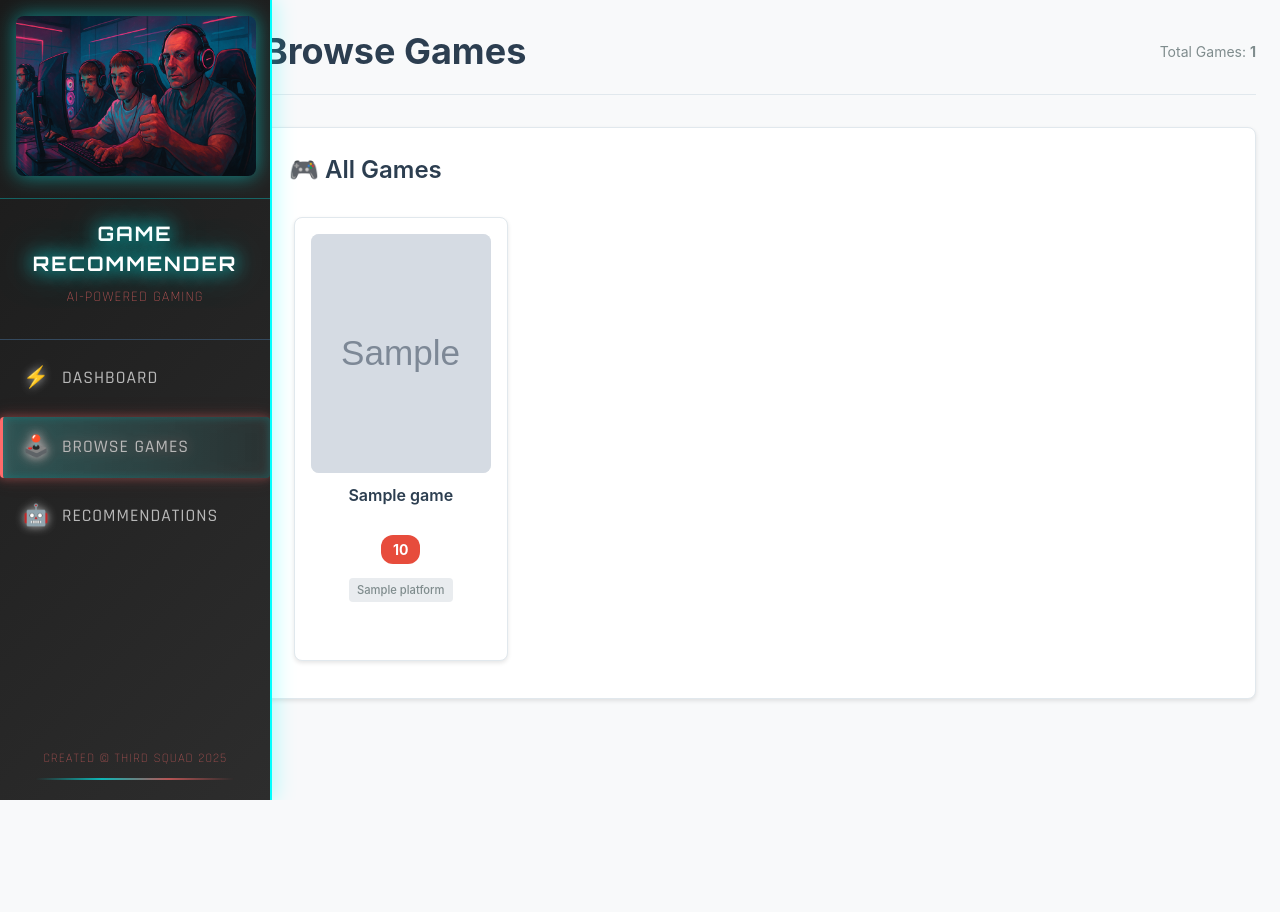
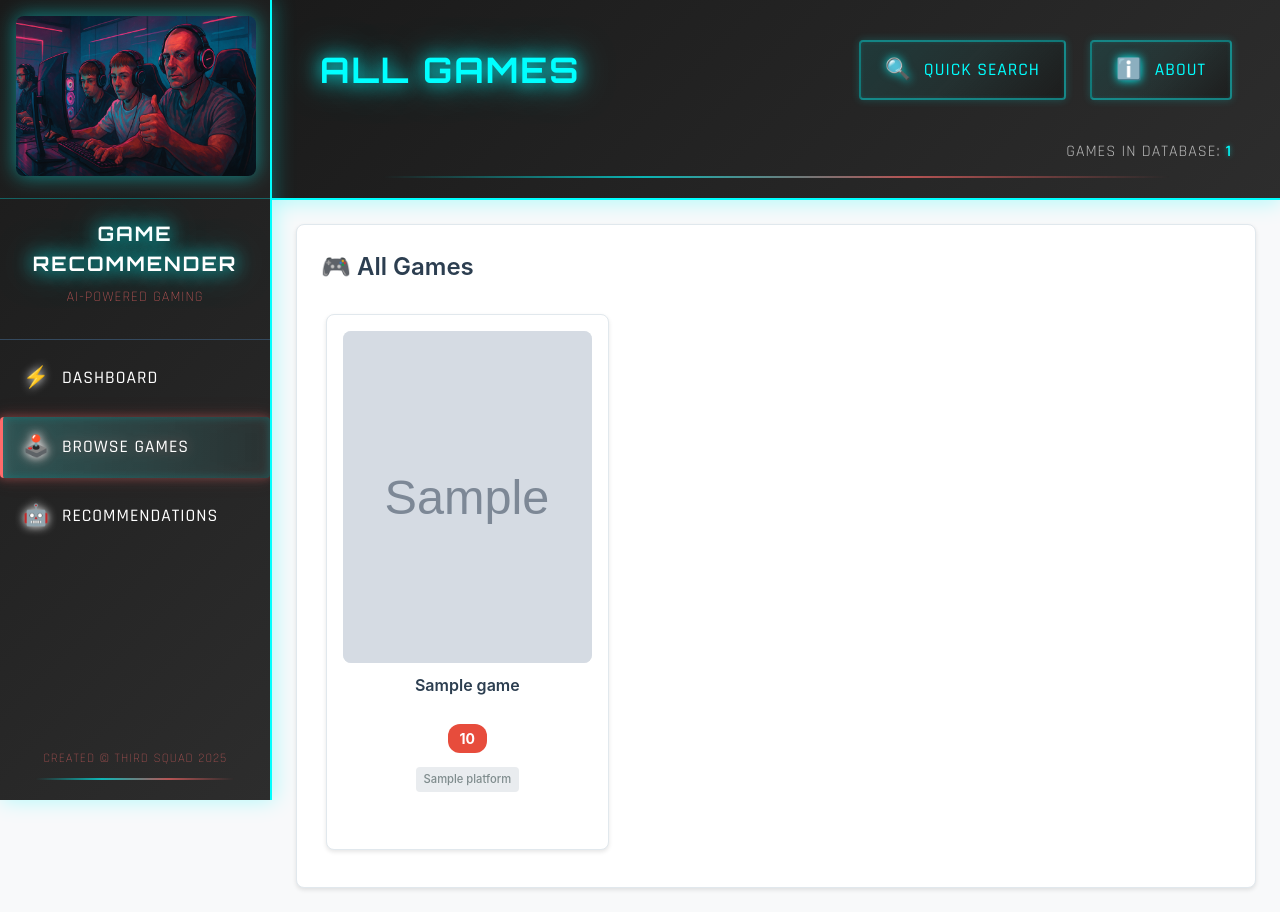
Before and after one commit to SviatoslavS-ui/Game-recomendations, a Spring app: page /pages/games in a window 1280 px wide. Before the commit the page ends 800 px from the top, so only its background shows below. Run offline with Thymeleaf, Linux system fonts and the light colour scheme; the template is opened without the code that fills it: most values are stand-ins (such as "Sample title", 1, 10 or a date in 2020); grey boxes marked "Sample" are stand-in pictures; data that the repository does not hold is empty.

Commit message:
Header remastered in Cyberpunk style

```diff
--- /dev/null
+++ b/src/main/resources/static/css/header.css
@@ -0,0 +1,171 @@
+/* ===== CYBERPUNK HEADER STYLES ===== */
+/* Variables and utility classes are imported from variables.css */
+
+/* === HEADER CONTAINER === */
+
+.cyberpunk-header {
+    position: fixed;
+    top: 0;
+    left: var(--sidebar-width);
+    width: calc(100% - var(--sidebar-width));
+    height: var(--header-height);
+    background: linear-gradient(135deg, var(--cyberpunk-dark-primary) 0%, var(--cyberpunk-dark-secondary) 100%);
+    border-bottom: var(--border-width) solid var(--cyberpunk-cyan);
+    box-shadow: 0 var(--border-width) 1.25rem rgba(0, 255, 255, 0.3);
+    z-index: 999;
+    display: flex;
+    flex-direction: column;
+    justify-content: space-between;
+}
+
+/* === HEADER CONTENT === */
+.header-content {
+    display: flex;
+    align-items: center;
+    justify-content: space-between;
+    padding: 2rem 3rem;
+    flex: 1;
+}
+
+/* === HEADER TITLE === */
+.header-title {
+    font-size: 2.2rem;
+    font-weight: 700;
+    margin: 0;
+    animation: titleGlow 2s ease-in-out infinite alternate;
+}
+
+@keyframes titleGlow {
+    from {
+        text-shadow:
+            0 0 0.625rem rgba(0, 255, 255, 0.8),
+            0 0 1.25rem rgba(0, 255, 255, 0.4);
+    }
+    to {
+        text-shadow:
+            0 0 1.25rem rgba(0, 255, 255, 1),
+            0 0 2.5rem rgba(0, 255, 255, 0.6);
+    }
+}
+
+/* === HEADER ACTIONS === */
+.header-actions {
+    display: flex;
+    gap: 1.5rem;
+    align-items: center;
+}
+
+.header-btn {
+    display: flex;
+    align-items: center;
+    gap: 0.75rem;
+    padding: 0.9375rem 1.5rem;
+    background: linear-gradient(135deg,
+        rgba(0, 255, 255, 0.1) 0%,
+        rgba(0, 255, 255, 0.05) 50%,
+        rgba(26, 26, 26, 0.8) 100%);
+    border: var(--border-width) solid rgba(0, 255, 255, 0.4);
+    border-radius: var(--border-radius-sm);
+    color: var(--cyberpunk-cyan);
+    cursor: pointer;
+    transition: all 0.3s ease;
+    text-decoration: none;
+    font-size: 1.1rem;
+    font-weight: 500;
+    position: relative;
+    overflow: hidden;
+    box-shadow:
+        0 0 0.5rem rgba(0, 255, 255, 0.2),
+        inset 0 0 0.25rem rgba(0, 255, 255, 0.1);
+}
+
+.header-btn:hover {
+    background: linear-gradient(135deg,
+        rgba(0, 255, 255, 0.2) 0%,
+        rgba(0, 255, 255, 0.1) 50%,
+        rgba(26, 26, 26, 0.9) 100%);
+    border-color: var(--cyberpunk-cyan);
+    transform: translateY(-0.125rem) scale(1.02);
+    box-shadow:
+        0 0 1rem rgba(0, 255, 255, 0.4),
+        0 0.25rem 0.5rem rgba(0, 0, 0, 0.3),
+        inset 0 0 0.5rem rgba(0, 255, 255, 0.2);
+    text-shadow: 0 0 0.5rem rgba(0, 255, 255, 0.8);
+}
+
+.btn-icon {
+    font-size: 1.3rem;
+    min-width: 1.5rem;
+    text-align: center;
+    filter: drop-shadow(0 0 0.3125rem currentColor);
+}
+
+.btn-text {
+    text-transform: uppercase;
+    letter-spacing: 1px;
+}
+
+/* === HEADER STATS === */
+.header-stats {
+    display: flex;
+    justify-content: flex-end;
+    padding: 0 3rem 0.75rem 3rem;
+}
+
+.stat-item {
+    color: var(--cyberpunk-muted);
+    font-size: 1rem;
+    font-weight: 400;
+    font-family: 'Rajdhani', 'Arial', sans-serif;
+    text-transform: uppercase;
+    letter-spacing: 1px;
+}
+
+.stat-item strong {
+    color: var(--cyberpunk-cyan);
+    font-weight: 600;
+    text-shadow: 0 0 0.3125rem rgba(0, 255, 255, 0.5);
+}
+
+/* === HEADER ACCENT === */
+.header-accent {
+    padding: 0 3rem 1.25rem 3rem;
+}
+
+/* === RESPONSIVE DESIGN === */
+@media (max-width: 48rem) {
+    .cyberpunk-header {
+        left: 0;
+        width: 100%;
+        height: auto;
+        position: relative;
+        border-bottom: var(--border-width) solid var(--cyberpunk-cyan);
+    }
+
+    .header-content {
+        flex-direction: column;
+        gap: 1.5rem;
+        padding: 1.5rem;
+        text-align: center;
+    }
+
+    .header-title {
+        font-size: 1.8rem;
+    }
+
+    .header-actions {
+        flex-direction: column;
+        gap: 1rem;
+        width: 100%;
+    }
+
+    .header-btn {
+        justify-content: center;
+        width: 100%;
+        max-width: 20rem;
+    }
+
+    .header-accent {
+        padding: 0 1.5rem 1rem 1.5rem;
+    }
+}
--- a/src/main/resources/static/css/main.css
+++ b/src/main/resources/static/css/main.css
@@ -1,8 +1,11 @@
 /* Game Recommender - Main Stylesheet */
-/* Based on Docker-inspired design specification */
 
 /* CSS Custom Properties - Design System */
 :root {
+  /* Layout Variables */
+  --sidebar-width: 17rem;
+  --sidebar-width-mobile: 100%;
+  --header-height: 12.5rem; /* 200px */
   /* Primary Brand Colors */
   --primary-blue: #4A90E2;
   --primary-blue-dark: #357ABD;
@@ -123,10 +126,11 @@ body {
 
 /* Main Content */
 .main-content {
-  margin-left: 240px;
+  margin-left: var(--sidebar-width);
+  margin-top: var(--header-height);
   padding: var(--space-6);
   flex: 1;
-  min-height: 100vh;
+  min-height: calc(100vh - var(--header-height));
 }
 
 .content-header {
--- a/src/main/resources/static/css/sidebar.css
+++ b/src/main/resources/static/css/sidebar.css
@@ -1,31 +1,5 @@
 /* ===== CYBERPUNK SIDEBAR STYLES ===== */
-
-/* === CSS CUSTOM PROPERTIES === */
-:root {
-    --cyberpunk-cyan: #00ffff;
-    --cyberpunk-coral: #ff6b6b;
-    --cyberpunk-muted: #b8b8b8;
-    --cyberpunk-dark-primary: #1a1a1a;
-    --cyberpunk-dark-secondary: #2d2d2d;
-
-    --sidebar-width: 17rem;
-    --sidebar-width-mobile: 100%;
-
-    --border-radius-sm: 0.25rem;
-    --border-radius-md: 0.5rem;
-    --border-width: 0.125rem;
-
-    --transition-fast: all 0.3s ease;
-    --transition-glow: filter 0.3s ease;
-
-    --glow-cyan-sm: 0 0 0.3125rem rgba(0, 255, 255, 0.4);
-    --glow-cyan-md: 0 0 0.5rem rgba(0, 255, 255, 0.4);
-    --glow-cyan-lg: 0 0 0.625rem rgba(0, 255, 255, 0.5);
-    --glow-coral-md: 0 0 0.4rem rgba(255, 107, 107, 0.5);
-
-    --shadow-cyan-soft: 0 0 0.75rem rgba(0, 255, 255, 0.2);
-    --shadow-coral-soft: 0 0 0.5rem rgba(255, 107, 107, 0.3);
-}
+/* Variables and utility classes are imported from variables.css */
 
 /* === GLOBAL USER SELECTION === */
 * {
@@ -51,56 +25,7 @@ textarea,
     user-select: text;
 }
 
-/* === BASE UTILITY CLASSES === */
-.cyberpunk-font-primary {
-    font-family: 'Orbitron', 'Courier New', monospace;
-    text-transform: uppercase;
-    letter-spacing: 2px;
-}
 
-.cyberpunk-font-secondary {
-    font-family: 'Rajdhani', 'Arial', sans-serif;
-    text-transform: uppercase;
-    letter-spacing: 1px;
-}
-
-.cyberpunk-text-primary {
-    color: var(--cyberpunk-cyan);
-}
-
-.cyberpunk-text-secondary {
-    color: var(--cyberpunk-coral);
-}
-
-.cyberpunk-text-muted {
-    color: var(--cyberpunk-muted);
-}
-
-.cyberpunk-glow-cyan {
-    text-shadow:
-        0 0 0.625rem rgba(0, 255, 255, 0.8),
-        0 0 1.25rem rgba(0, 255, 255, 0.4);
-}
-
-.smooth-transition {
-    transition: var(--transition-fast);
-}
-
-.glow-cyan-sm {
-    filter: drop-shadow(var(--glow-cyan-sm));
-}
-
-.glow-cyan-md {
-    filter: drop-shadow(var(--glow-cyan-md));
-}
-
-.glow-cyan-lg {
-    filter: drop-shadow(var(--glow-cyan-lg));
-}
-
-.glow-coral-md {
-    filter: drop-shadow(var(--glow-coral-md));
-}
 
 /* === SIDEBAR CONTAINER === */
 .sidebar {
--- /dev/null
+++ b/src/main/resources/static/css/variables.css
@@ -0,0 +1,85 @@
+/* ===== CYBERPUNK DESIGN SYSTEM VARIABLES ===== */
+
+:root {
+    /* === CYBERPUNK COLORS === */
+    --cyberpunk-cyan: #00ffff;
+    --cyberpunk-coral: #ff6b6b;
+    --cyberpunk-muted: #b8b8b8;
+    --cyberpunk-dark-primary: #1a1a1a;
+    --cyberpunk-dark-secondary: #2d2d2d;
+
+    /* === LAYOUT DIMENSIONS === */
+    --sidebar-width: 17rem;
+    --sidebar-width-mobile: 100%;
+    --header-height: 12.5rem; /* 200px */
+
+    /* === BORDER & RADIUS === */
+    --border-radius-sm: 0.25rem;
+    --border-radius-md: 0.5rem;
+    --border-width: 0.125rem;
+
+    /* === TRANSITIONS === */
+    --transition-fast: all 0.3s ease;
+    --transition-glow: filter 0.3s ease;
+
+    /* === GLOW EFFECTS === */
+    --glow-cyan-sm: 0 0 0.3125rem rgba(0, 255, 255, 0.4);
+    --glow-cyan-md: 0 0 0.5rem rgba(0, 255, 255, 0.4);
+    --glow-cyan-lg: 0 0 0.625rem rgba(0, 255, 255, 0.5);
+    --glow-coral-md: 0 0 0.4rem rgba(255, 107, 107, 0.5);
+
+    /* === SHADOW EFFECTS === */
+    --shadow-cyan-soft: 0 0 0.75rem rgba(0, 255, 255, 0.2);
+    --shadow-coral-soft: 0 0 0.5rem rgba(255, 107, 107, 0.3);
+}
+
+/* === CYBERPUNK UTILITY CLASSES === */
+.cyberpunk-font-primary {
+    font-family: 'Orbitron', 'Courier New', monospace;
+    text-transform: uppercase;
+    letter-spacing: 2px;
+}
+
+.cyberpunk-font-secondary {
+    font-family: 'Rajdhani', 'Arial', sans-serif;
+    text-transform: uppercase;
+    letter-spacing: 1px;
+}
+
+.cyberpunk-text-primary {
+    color: var(--cyberpunk-cyan);
+}
+
+.cyberpunk-text-secondary {
+    color: var(--cyberpunk-coral);
+}
+
+.cyberpunk-text-muted {
+    color: var(--cyberpunk-muted);
+}
+
+.cyberpunk-glow-cyan {
+    text-shadow:
+        0 0 0.625rem rgba(0, 255, 255, 0.8),
+        0 0 1.25rem rgba(0, 255, 255, 0.4);
+}
+
+.smooth-transition {
+    transition: var(--transition-fast);
+}
+
+.glow-cyan-sm {
+    filter: drop-shadow(var(--glow-cyan-sm));
+}
+
+.glow-cyan-md {
+    filter: drop-shadow(var(--glow-cyan-md));
+}
+
+.glow-cyan-lg {
+    filter: drop-shadow(var(--glow-cyan-lg));
+}
+
+.glow-coral-md {
+    filter: drop-shadow(var(--glow-coral-md));
+}
--- /dev/null
+++ b/src/main/resources/templates/fragments/header.html
@@ -0,0 +1,32 @@
+<!DOCTYPE html>
+<html lang="en" xmlns:th="http://www.thymeleaf.org">
+<body>
+    <!-- Header Fragment -->
+    <header class="cyberpunk-header" th:fragment="header(pageTitle)">
+        <div class="header-content">
+            <h1 class="header-title cyberpunk-font-primary cyberpunk-text-primary" th:text="${pageTitle ?: 'Game Recommender'}">Game Recommender</h1>
+
+            <div class="header-actions">
+                <button class="header-btn cyberpunk-font-secondary cyberpunk-text-primary">
+                    <span class="btn-icon">🔍</span>
+                    <span class="btn-text">Quick Search</span>
+                </button>
+                <button class="header-btn cyberpunk-font-secondary cyberpunk-text-primary">
+                    <span class="btn-icon">ℹ️</span>
+                    <span class="btn-text">About</span>
+                </button>
+            </div>
+        </div>
+
+        <!-- Header Stats -->
+        <div class="header-stats" th:if="${totalGames != null}">
+            <span class="stat-item">Games in database: <strong th:text="${totalGames}">0</strong></span>
+        </div>
+
+        <!-- Header Accent Line -->
+        <div class="header-accent">
+            <div class="accent-line"></div>
+        </div>
+    </header>
+</body>
+</html>
--- a/src/main/resources/templates/pages/games.html
+++ b/src/main/resources/templates/pages/games.html
@@ -5,8 +5,10 @@
     <meta charset="UTF-8">
     <meta name="viewport" content="width=device-width, initial-scale=1.0">
     <title>Game Recommender - Browse Games</title>
+    <link rel="stylesheet" th:href="@{/css/variables.css}">
     <link rel="stylesheet" th:href="@{/css/main.css}">
     <link rel="stylesheet" th:href="@{/css/sidebar.css}">
+    <link rel="stylesheet" th:href="@{/css/header.css}">
     <link rel="stylesheet" th:href="@{/css/game-card.css}">
     <link rel="stylesheet" th:href="@{/css/game-details-modal.css}">
     <link rel="preconnect" href="https://fonts.googleapis.com">
@@ -18,13 +20,8 @@
 <body>
     <div class="app-container">
         <div th:replace="~{fragments/sidebar :: sidebar(activePage='games')}"></div>
+        <div th:replace="~{fragments/header :: header(pageTitle='All Games')}"></div>
         <main class="main-content">
-            <header class="content-header">
-                <h1>Browse Games</h1>
-                <div class="stats">
-                    <span class="stat-item">Total Games: <strong th:text="${totalGames}">0</strong></span>
-                </div>
-            </header>
             <div class="games-container">
                 <section class="game-section">
                     <h2 class="section-title">🎮 All Games</h2>
```
Also changed, not shown: IMPLEMENTATION_TODO.md (+47 -34 lines), src/main/java/com/sviat/gamerecommender/controller/GameController.java (+6 -1 lines), src/main/resources/templates/pages/dashboard.html (+3 -6 lines), README.md.
